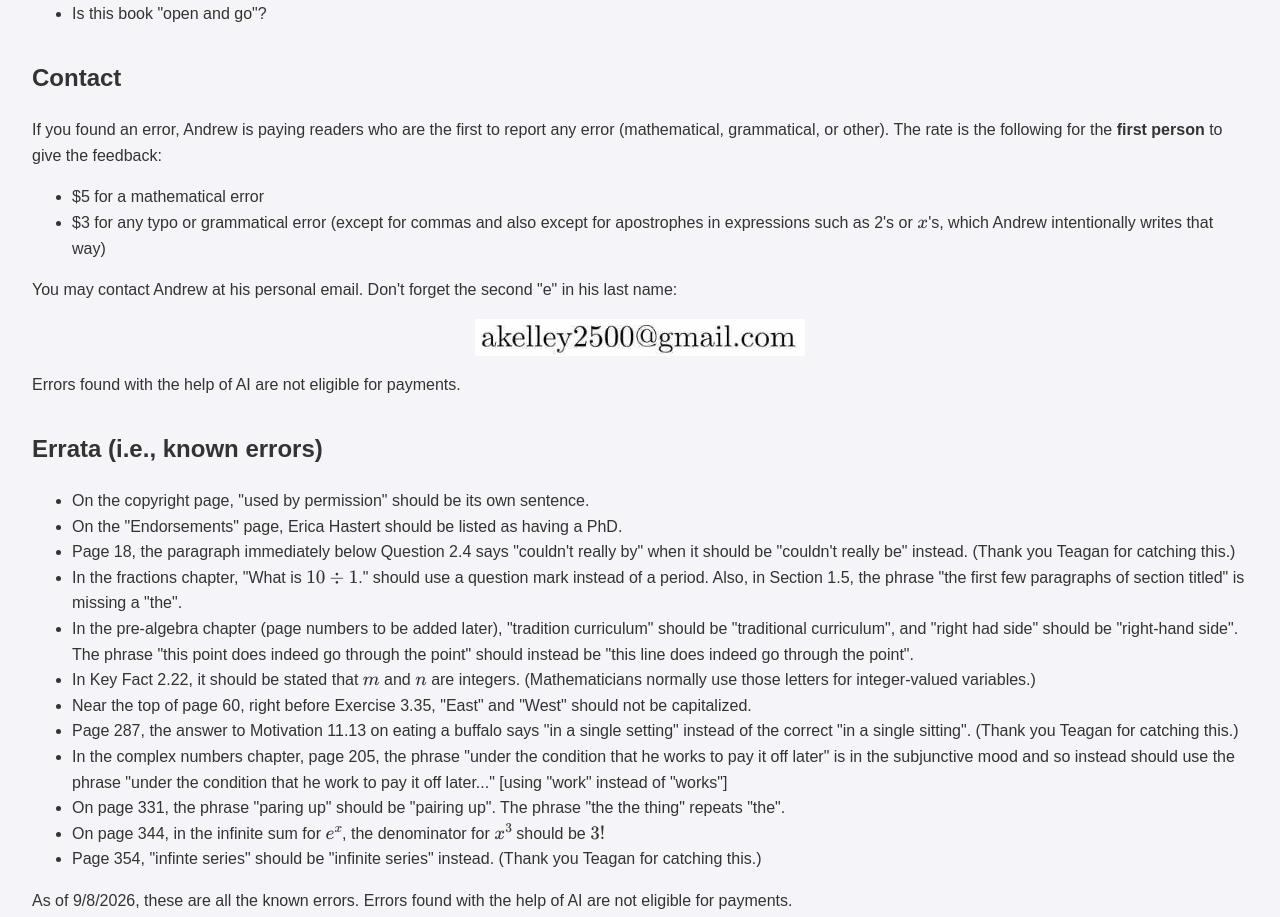
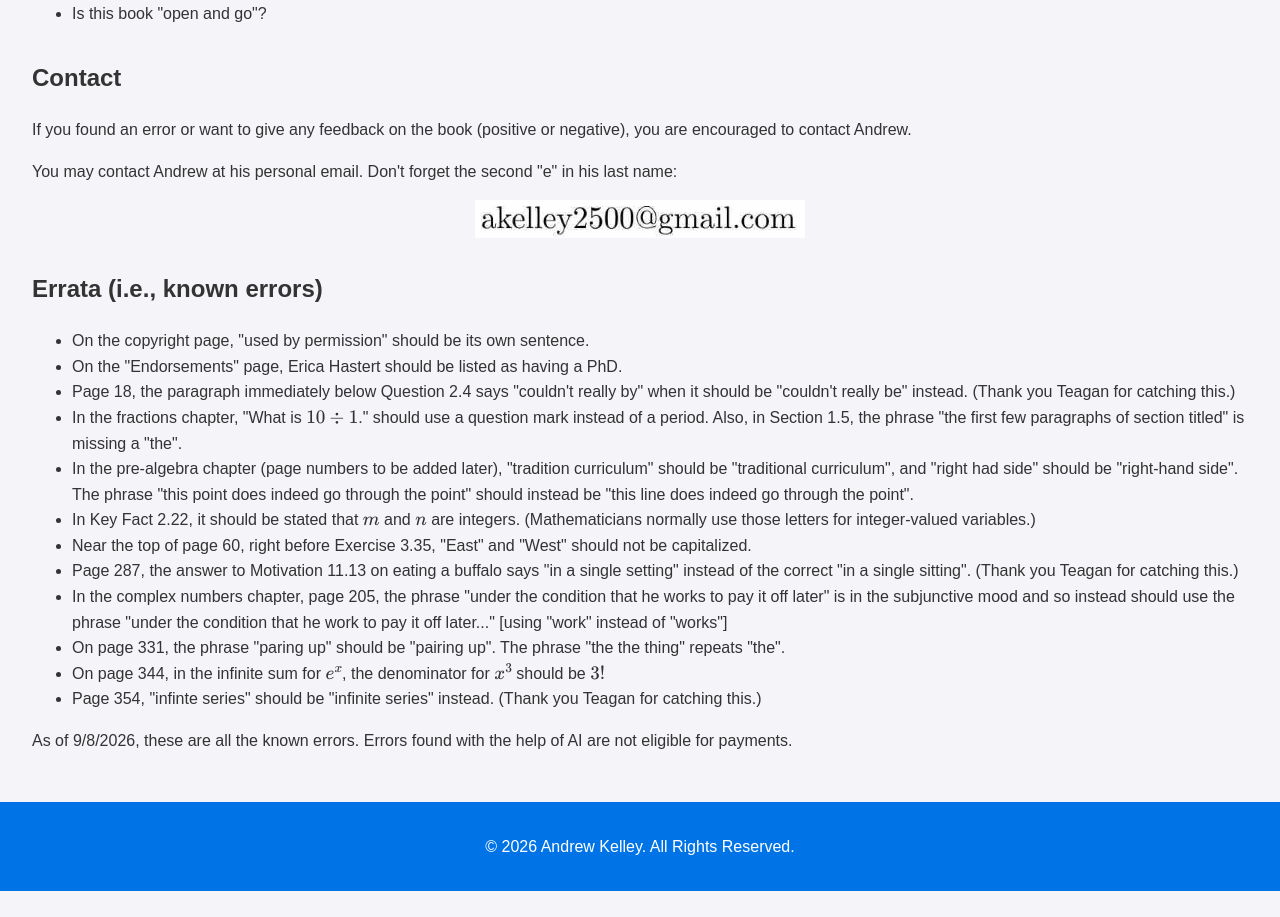
Before and after one commit to Andrew-Kelley/understand_math, a plain HTML site: page index.html in a window 1280 px wide. Shown: the part 4468-5385 px from the top of the page. After the commit the page ends 5359 px from the top, so only its background shows below. Drawn offline with nearby package versions, Linux system fonts and the light colour scheme.

Commit message:
Remove statement to reduce spam

```diff
--- a/index.html
+++ b/index.html
@@ -1264,15 +1264,8 @@
 
         <section id="contact" class="anchor">
             <h2>Contact</h2>
-            <p>If you found an error, Andrew is paying readers who are the first to report any error (mathematical,
-            grammatical, or other). The rate is the following for the <b> first person </b> to give the feedback:
-            </p>
-
-            <ul>
-				<li> $5 for a mathematical error</li>
-				<li> $3 for any typo or grammatical error (except for commas
-	and also except for apostrophes in expressions such as 2's or \(x\)'s, which
-	Andrew intentionally writes that way)</li>
+            <p>If you found an error or want to give any feedback on the book (positive or negative), you are
+            encouraged to contact Andrew.</p>
 				 <!-- >Not now: $1 (or more) for any suggestion that Andrew finds "sufficiently" helpful -->
         	</ul>
 
@@ -1280,7 +1273,6 @@
 
         		<img class="center" src="./images/andrew_email.jpg" alt="first initial followed by kelley then 2500@gmail.com"
             	style="max-width: 330px;"/>
-             <p> Errors found with the help of AI are not eligible for payments.</p>
         </section>
 
 
```
